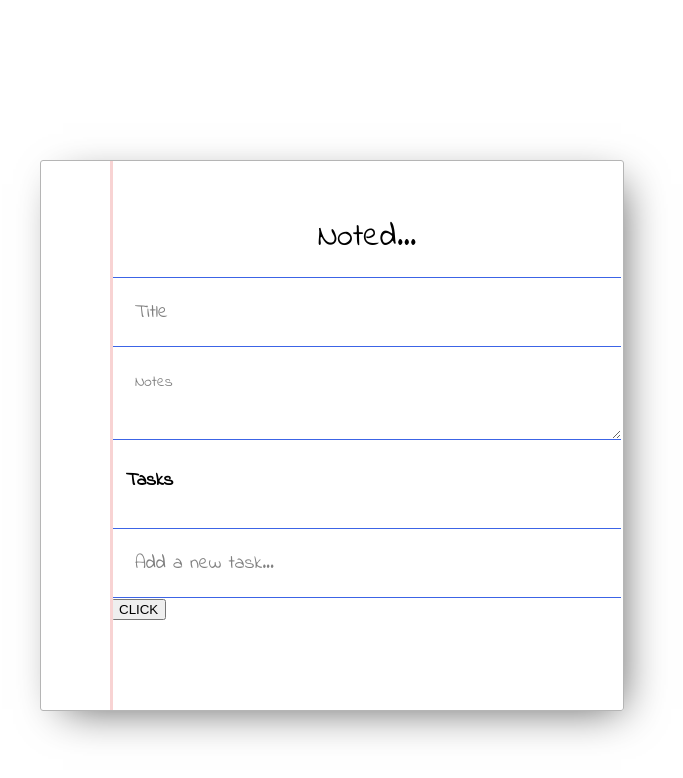
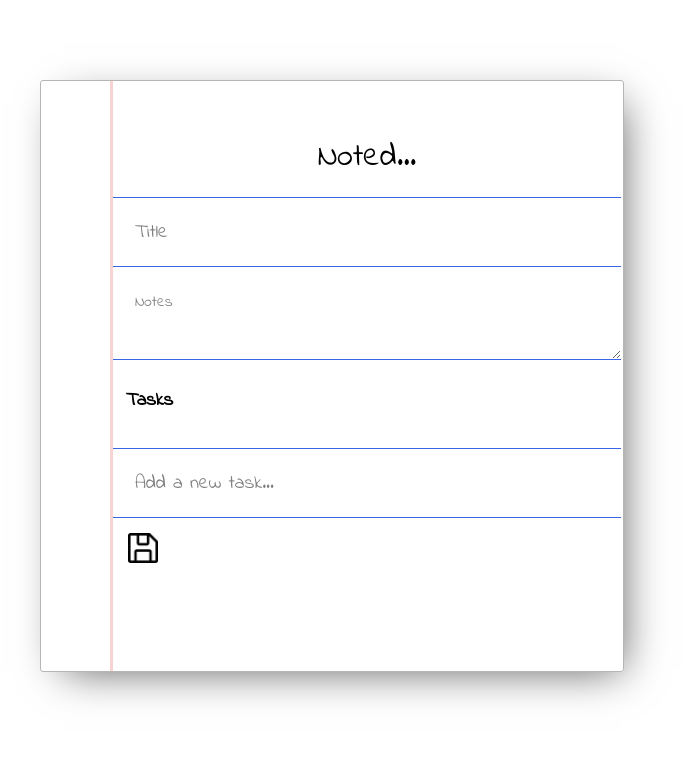
Before and after one commit to tylerfrega/noted, a React (Create React App) app in the folder client/: page /create in a window 1280 px wide. Shown: the top 778 px of the page, without its empty margins (308-991 px from the left). Built offline with nearby package versions, Linux system fonts and the light colour scheme.

Commit message:
i dont even remember anymore

```diff
--- a/client/src/components/Todo/CreateNotebook.js
+++ b/client/src/components/Todo/CreateNotebook.js
@@ -1,18 +1,22 @@
 import React, { useState } from 'react'
 import axios from 'axios'
 import TaskList from './TaskList'
+import Task from './Task'
+import save from '../../assets/images/save.png'
+import CreateTask from './CreateTask';
 
 const CreateNotebook = () => {
-    const [task, setTask] = useState('')
     const [title, setTitle] = useState('')
     const [notes, setNotes] = useState('')
+    const [tasks, setTasks] = useState([])
+    // const [value, setValue] = useState('')
 
     const handleSubmit =  async () => {
         const notebook = {
             title,
             completed: false,
             notes,
-            tasks : [{title: 'test'}]
+            tasks
         }
 
         const result = await axios({
@@ -22,38 +26,92 @@ const CreateNotebook = () => {
         })
     }
 
-    const saveTask = (e, title) => {
+    // const saveTask = (e, title) => {
+    //     e.preventDefault()
+    //     if (!title) return
+
+    //     const task = {
+    //         title,
+    //         completed: false,
+    //     }
+
+    //     saveTask(task)
+    //     setTask('')
+    // }
+
+
+    const handleTaskSubmit = (e, value) => {
         e.preventDefault()
-        if (!title) return
+        if (!value) return
 
-        const task = {
-            title,
-            completed: false,
-        }
+        addTask(value)
+        // setValue('')
+    }
 
-        saveTask(task)
-        setTask('')
+    const addTask = title => {
+        const newTasks = [...tasks, { title, completed: false }]
+        console.log(newTasks)
+        setTasks(newTasks)
+    }
+
+    const removeTask = index => {
+        const newTasks = [...tasks]
+
+        newTasks.splice(index, 1)
+        setTasks([...newTasks])
     }
 
     return (
         <div className='create-task'>
-            <form onSubmit={saveTask}>
+            <form>
                 <input
                     type='text'
                     className='input'
-                    value={task.title}
+                    value={title}
                     placeholder='Title'
                     onChange={e => setTitle(e.target.value)}
                 />
                 <textarea
-                    value={task.details}
+                    value={notes}
                     placeholder='Notes'
                     onChange={e => setNotes(e.target.value)}
                 >
                 </textarea>
             </form>
-            <TaskList />
-            <button onClick={() => handleSubmit()}>CLICK</button>
+
+            <div className='tasks'>
+                <div className="task-headers">
+                    <h3 className={'task-header'} >Tasks</h3>
+                </div>
+                {
+                    <ul>
+                        {tasks.map((task, index) =>
+                            (<Task
+                                task={task}
+                                index={index}
+                                key={index}
+                                removeTask={removeTask}
+                            />)
+                        )}
+                    </ul>
+                }
+                {/* <div className='create-task'>
+                    <form onSubmit={handleTaskSubmit}>
+                        <input
+                            type='text'
+                            className='input'
+                            value={value}
+                            placeholder='Add a new task...'
+                            onChange={e => setValue(e.target.value)}
+                        />
+                    </form>
+                </div> */}
+                <CreateTask handleTaskSubmit={handleTaskSubmit} />
+            </div>
+
+            <button className="save-task-btn" onClick={() => handleSubmit()}>
+                <img src={save} alt='boo' />
+            </button>
         </div>
     )
 }
--- /dev/null
+++ b/client/src/components/Todo/CreateTask.js
@@ -0,0 +1,22 @@
+import React, { useState } from 'react'
+
+const CreateTask = (handleTaskSubmit) => {
+    const [value, setValue] = useState('')
+
+
+    return (
+        <div className='create-task'>
+            <form onSubmit={(e) => handleTaskSubmit(e, value)}>
+                <input
+                    type='text'
+                    className='input'
+                    value={value}
+                    placeholder='Add a new task...'
+                    onChange={e => setValue(e.target.value)}
+                />
+            </form>
+        </div>
+    )
+}
+
+export default CreateTask
--- a/client/src/components/Todo/Edit.js
+++ b/client/src/components/Todo/Edit.js
@@ -1,12 +1,14 @@
 import React, { useState, useEffect }from 'react'
 import axios from 'axios'
 import { useParams } from 'react-router'
-import CreateNotebook from './CreateNotebook';
+import Task from './Task'
 
 const Edit = () => {
     let { id }  = useParams();
-    const [notebook, setNotebook] = useState([])
-    useEffect(() => { fetchNotebook() }, [id])
+    const [notebook, setNotebook] = useState('')
+    const [tasks, setTasks] = useState([])
+
+    useEffect(() => { fetchNotebook() }, [id, setNotebook])
 
     const fetchNotebook = async () => {
         const result = await axios({
@@ -14,12 +16,52 @@ const Edit = () => {
             url: '/api/getNotebooks',
         })
         setNotebook(result.data.data.filter(item => item._id === id)[0])
+        setTasks(result.data.data.filter(item => item._id === id)[0].tasks)
+    }
+
+    const completeTask = (index) => {
+        const newTasks = [...tasks]
+        console.log(newTasks)
+        newTasks[index].completed = !newTasks[index].completed
+        // updateTask(newTasks[index], newTasks[index].id)
+        setTasks(newTasks)
     }
 
     return (
         <div>
             <h1 className="welcome">{notebook.title}</h1>
-            <p>{notebook.notes}</p>
+            <p className="notes">{notebook.notes}</p>
+
+            <div className='tasks'>
+                <div className="task-headers">
+                    <h3 className={'task-header'} >Tasks</h3>
+                </div>
+                {
+                    <ul>
+                        {tasks.map((task, index) =>
+                            (<Task
+                                task={task}
+                                index={index}
+                                key={index}
+                                showCompleteTask={true}
+                                completeTask={completeTask}
+                            />)
+                        )}
+                    </ul>
+                }
+                {/* <div className='create-task'>
+                    <form onSubmit={handleTaskSubmit}>
+                        <input
+                            type='text'
+                            className='input'
+                            value={value}
+                            placeholder='Add a new task...'
+                            onChange={e => setValue(e.target.value)}
+                        />
+                    </form>
+                </div>
+                {/* <TaskList tasks={notebook.tasks} /> */}
+            </div>
         </div>
     )
 }
--- a/client/src/components/Todo/Task.js
+++ b/client/src/components/Todo/Task.js
@@ -4,16 +4,15 @@ import incomplete from '../../assets/images/incomplete.svg'
 import edit from '../../assets/images/edit.png'
 import { Link } from 'react-router-dom'
 
-
 const Task = ({
     task,
     index,
     completeTask,
+    showCompleteTask,
     showEdit,
     removeTask,
     _id
 }) => {
-
     const showEditButton = (showEdit) => {
         if (showEdit) {
             return  <button>
@@ -25,7 +24,7 @@ const Task = ({
     }
 
     const showCompleteButton = () => {
-        if (completeTask) {
+        if (showCompleteTask) {
             return <button onClick={() => completeTask(index)}>
                         {task.completed ? (
                             <img src={complete} alt='boo' />) : (<img src={incomplete} alt='boo' />)}
--- a/client/src/components/Todo/TaskList.js
+++ b/client/src/components/Todo/TaskList.js
@@ -2,9 +2,8 @@ import React, { useState } from 'react'
 import './Todo.scss'
 import Task from './Task'
 
-
-const TaskList = () => {
-    const [tasks, setTasks] = useState([])
+const TaskList = ({tasks}) => {
+    const [tasksList, setTasksList] = useState([])
     const [value, setValue] = useState('')
 
     const handleSubmit = e => {
@@ -17,14 +16,14 @@ const TaskList = () => {
 
     const addTask = title => {
         const newTasks = [...tasks, { title, completed: false }]
-        setTasks(newTasks)
+        setTasksList(newTasks)
     }
 
     const removeTask = index => {
         const newTasks = [...tasks]
 
         newTasks.splice(index, 1)
-        setTasks([...newTasks])
+        setTasksList([...newTasks])
     }
 
 
@@ -47,7 +46,7 @@ const TaskList = () => {
                     </ul>
                 }
                 <div className='create-task'>
-                    <form onSubmit={handleSubmit}>
+                    <form >
                         <input
                             type='text'
                             className='input'
--- a/client/src/components/Todo/Todo.scss
+++ b/client/src/components/Todo/Todo.scss
@@ -1,6 +1,7 @@
 body {
     font-family: 'Indie Flower', cursive;
-    margin: 30px 0;
+    // margin: 30px 0;
+    overflow: hidden;
 }
 
 a,
@@ -18,12 +19,23 @@ li {
     list-style: none;
 }
 
+button {
+    border-radius: 5px;
+    margin: 0px 5px;
+    padding: 3px 5px;
+    border: none;
+    font-size: 1.2em;
+    cursor: pointer;
+    border: none;
+    background: none;
+}
+
 .todo-container {
     box-shadow: 10px 11px 41px -13px rgba(0, 0, 0, 0.66);
     width: 40vw;
     max-width: 800px;
     min-width: 300px;
-    margin: 10em auto;
+    margin: 5em auto;
     border-radius: 3px;
     padding: 20px 10px;
 }
@@ -34,16 +46,10 @@ li {
     font-size: 1.2em;
 
     &:last-of-type {
-        border-bottom: 1px solid rgb(60, 100, 230);
+        // border-bottom: 1px solid rgb(60, 100, 230);
     }
 
     button {
-        border-radius: 5px;
-        margin: 0px 5px;
-        padding: 3px 5px;
-        border: none;
-        font-size: 1.2em;
-        cursor: pointer;
         float: right;
     }
 }
@@ -73,16 +79,20 @@ li {
     height: 68px;
     margin:0;
     border-bottom: 1px solid rgb(60, 100, 230);
+    border-top: 1px solid rgb(60, 100, 230);
 
     img {
         margin-right: 24px;
-        margin-left: 18px;
+        margin-left: 16px;
 
     }
 }
 
+.save-task-btn {
+    margin: 12px;
+}
+
 .create-task {
-
     label {
         margin: 12px;
     }
@@ -147,6 +157,7 @@ img {
     position: relative;
     border: 1px solid #B5B5B5;
     background-size: 100% 30px;
+
 }
 
 /* .paper::before {content:""; z-index:-1; margin:0 1px; width:706px; height:10px; position:absolute; bottom:-3px; left:0; background:white; border:1px solid #B5B5B5;} */
@@ -159,3 +170,7 @@ img {
     bottom: 0;
     border-left: 3px solid #F8D3D3;
 }
+
+.notes {
+    margin: 12px;
+}
```
Also changed, not shown: client/src/assets/images/save.png (added), 1 other file (tests, documents, lock files or other folders).
